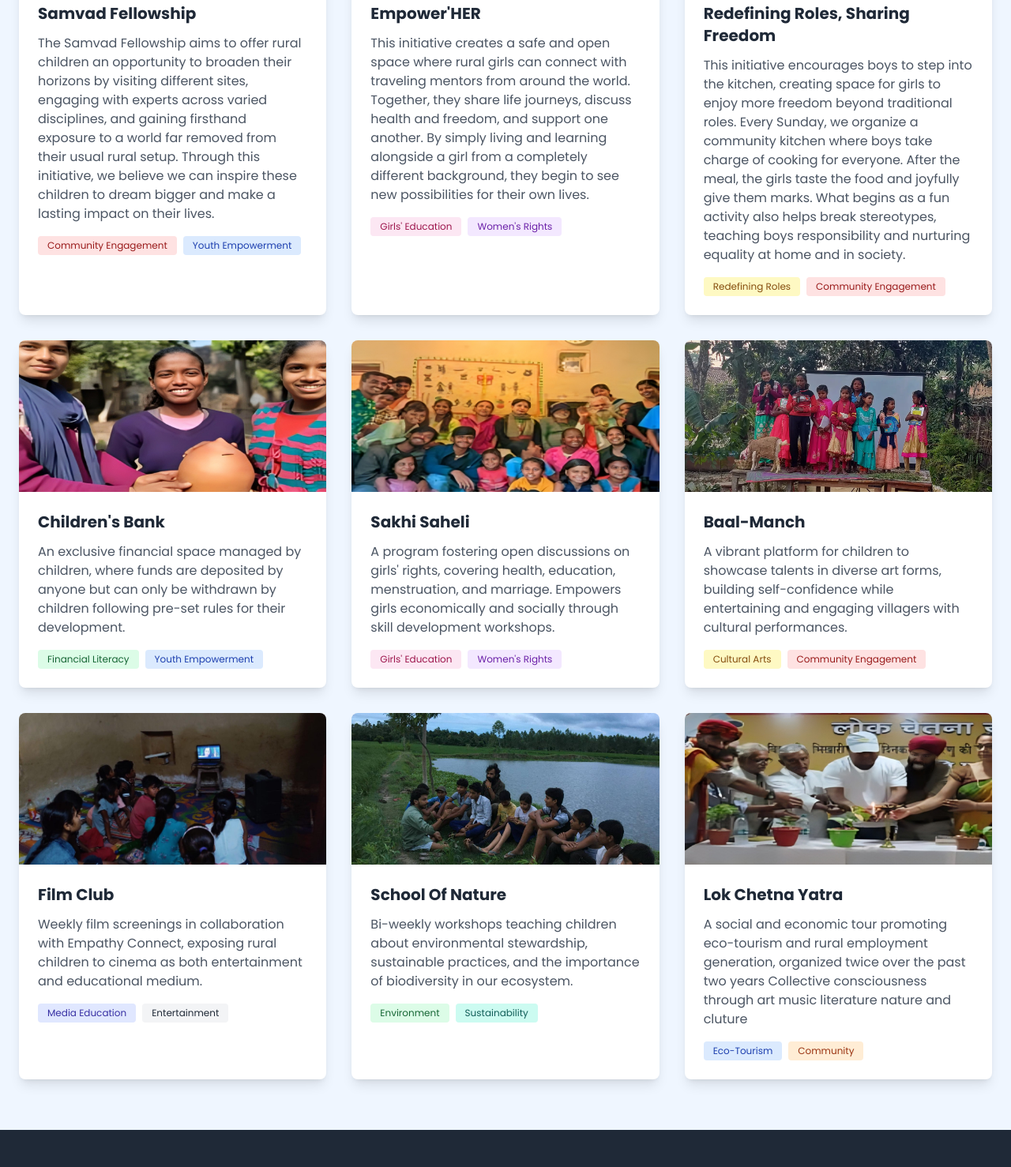
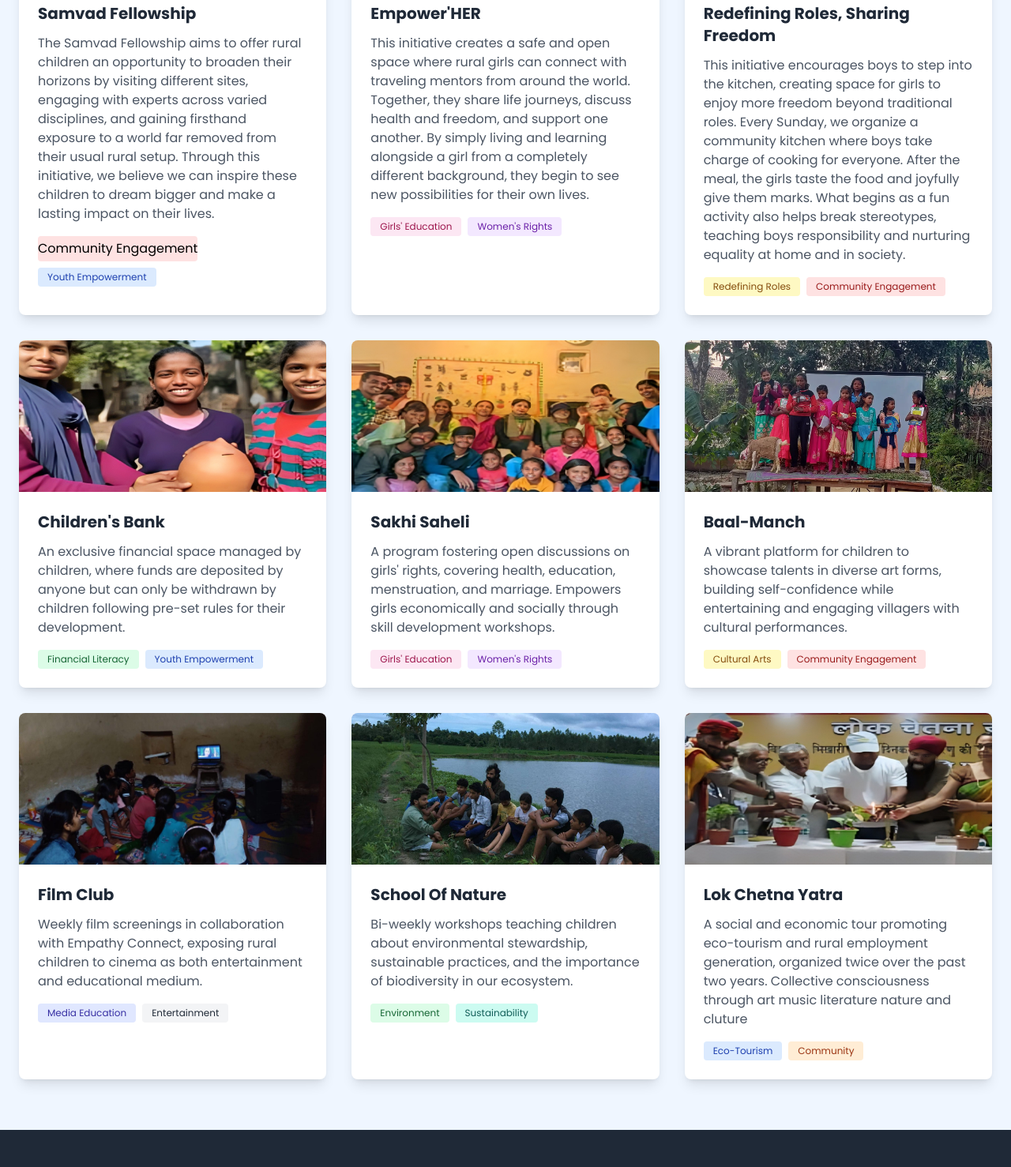
Before and after one commit to nsamdarshi/ngo, a plain HTML site: page index.html in a window 1280 px wide. Shown: the part 2262-3740 px from the top of the page at 79% size. Drawn offline with nearby package versions, Linux system fonts and the light colour scheme.

Commit message:
Update index.html

```diff
--- a/index.html
+++ b/index.html
@@ -200,7 +200,7 @@
                             setup. Through this initiative, we believe we can inspire these children to dream bigger and
                             make a lasting impact on their lives.</p>
                         <div class="flex flex-wrap gap-2">
-                            <span class="bg-red-100 text-red-800 text-xs px-3 py-1 rounded">Community Engagement</span>
+                            <span class="bg-red-100 text-rpast py-1 rounded">Community Engagement</span>
                             <span class="bg-blue-100 text-blue-800 text-xs px-3 py-1 rounded">Youth Empowerment</span>
                         </div>
                     </div>
@@ -345,7 +345,7 @@
                     <div class="p-6">
                         <h3 class="text-xl font-bold text-gray-800 mb-3">Lok Chetna Yatra</h3>
                         <p class="text-gray-600 mb-4">A social and economic tour promoting eco-tourism and rural
-                            employment generation, organized twice over the past two years Collective consciousness through art music literature nature and cluture</p>
+                            employment generation, organized twice over the past two years. Collective consciousness through art music literature nature and cluture</p>
                         <div class="flex flex-wrap gap-2">
                             <span class="bg-blue-100 text-blue-800 text-xs px-3 py-1 rounded">Eco-Tourism</span>
                             <span class="bg-orange-100 text-orange-800 text-xs px-3 py-1 rounded">Community</span>
```
